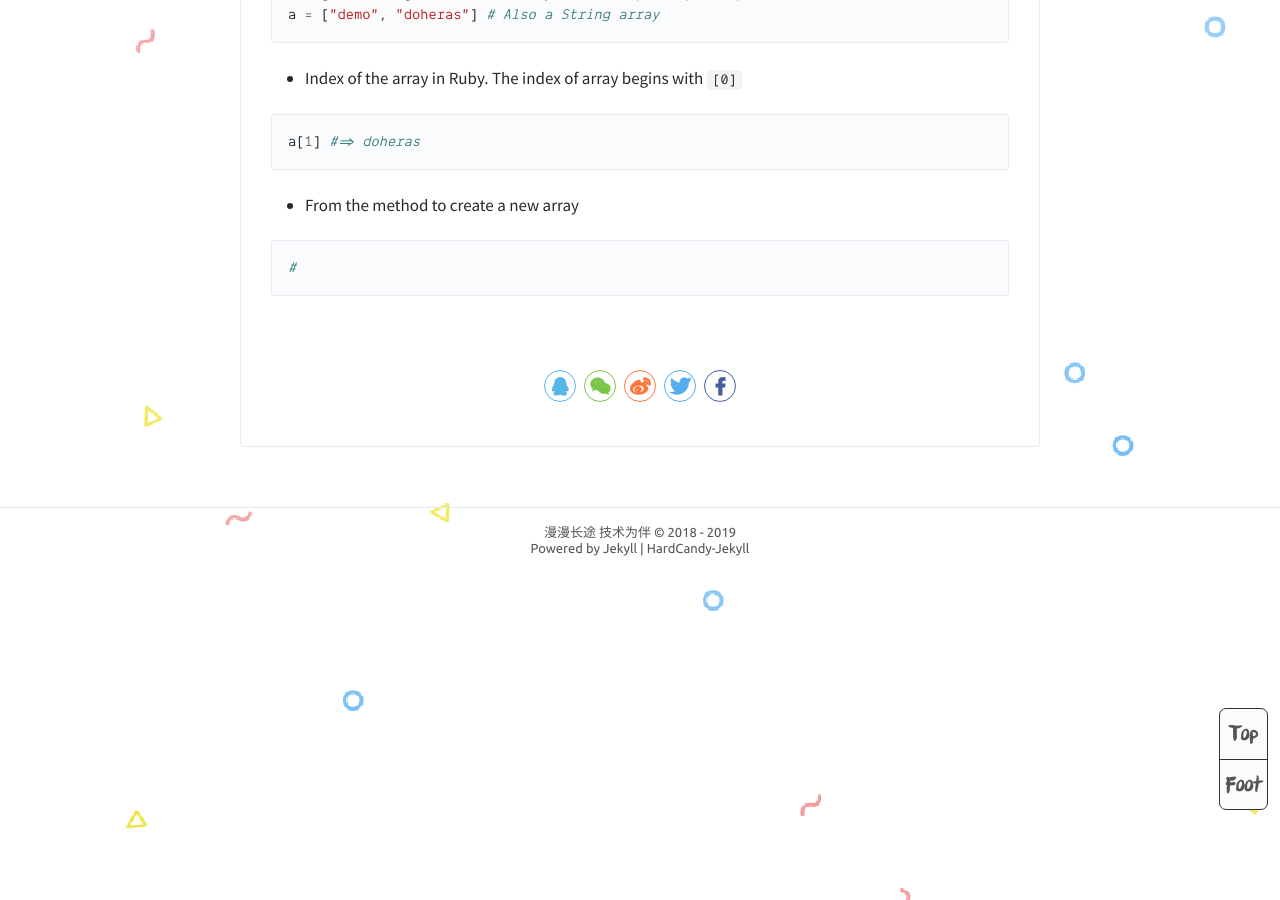
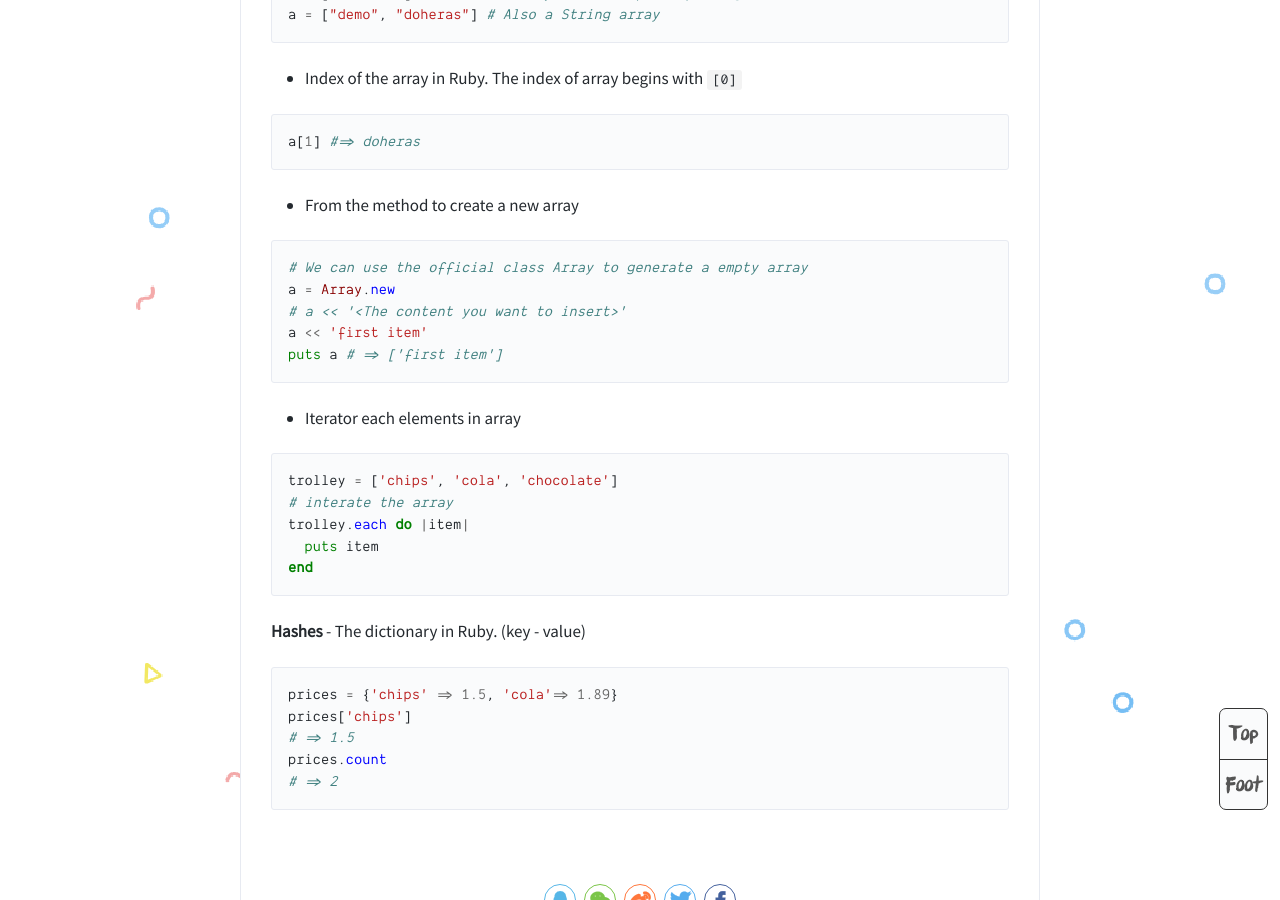
Before and after one commit to DoHerasYang/DoHerasYang.github.io, a Jekyll site: the page built from _posts/2019-12-11-Ruby.md, in a window 1280 px wide and 900 px high, scrolled down 8676 px. Built offline with Jekyll 4.4.1, drawn with Linux system fonts in a browser that asks for light colours; comment, search, counter and statistics services are not loaded.

Commit message:
update Ruby.md

````diff
--- a/_posts/2019-12-11-Ruby.md
+++ b/_posts/2019-12-11-Ruby.md
@@ -341,5 +341,29 @@ a[1] #=> doheras
 + From the method to create a new array
 
 ```ruby
-#
+# We can use the official class Array to generate a empty array
+a = Array.new
+# a << '<The content you want to insert>'
+a << 'first item'
+puts a # => ['first item']
 ```
+
++ Iterator each elements in array
+
+```ruby
+trolley = ['chips', 'cola', 'chocolate']
+# interate the array
+trolley.each do |item|
+  puts item
+end
+```
+
+**Hashes** - The dictionary in Ruby. (key - value)
+
+```ruby
+prices = {'chips' => 1.5, 'cola'=> 1.89}
+prices['chips']
+# => 1.5
+prices.count
+# => 2
+```
````
Also changed, not shown: 1 other file.
